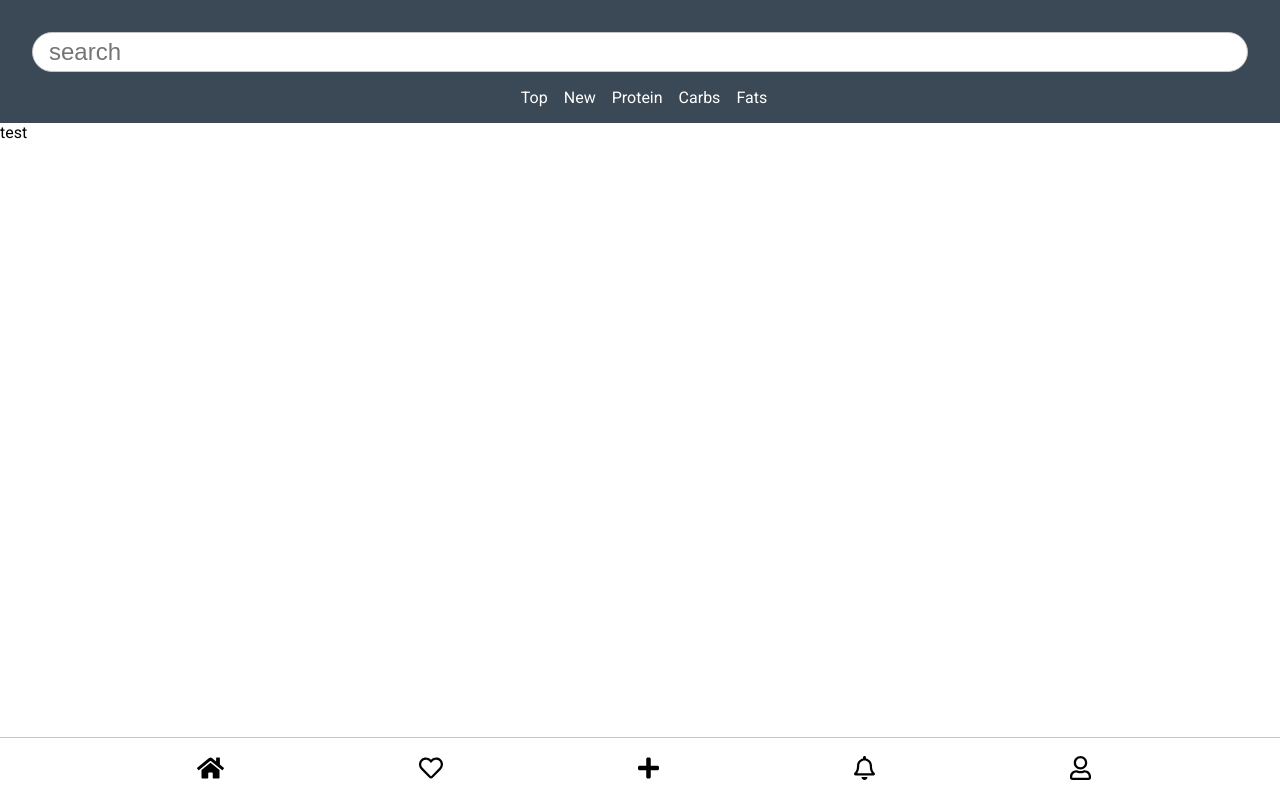
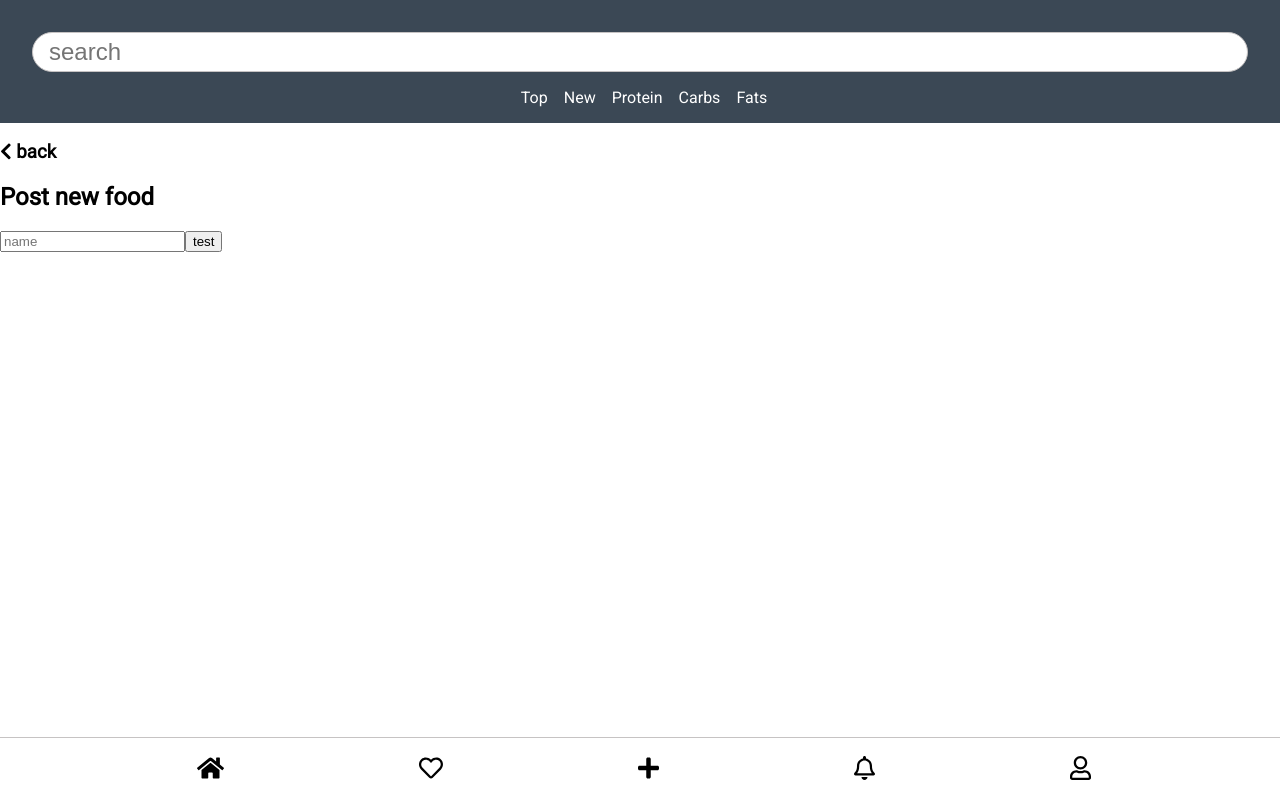
Before and after one commit to mcdanije22/macro_social, a React (Create React App) app in the folder client/: page /addpost in a window 1280 px wide. Built offline with nearby package versions, Linux system fonts and the light colour scheme.

Commit message:
testing nutrition apis

```diff
--- a/client/src/components/addPost/AddPost.js
+++ b/client/src/components/addPost/AddPost.js
@@ -1,13 +1,49 @@
 import React,{Component} from 'react';
+import { FontAwesomeIcon } from '@fortawesome/react-fontawesome'
+import { faChevronLeft} from '@fortawesome/free-solid-svg-icons';
+import axios from 'axios';
 
 class AddPost extends Component{
     constructor(){
         super();
     }
+    getItem=()=>{
+        // axios.get("https://trackapi.nutritionix.com/v2/search/item?nix_item_id=513fc9e73fe3ffd40300109f",{
+        //     headers:{
+        //         'Content-Type':'application/json',
+        //         'x-app-id':'caf20f7b',
+        //         'x-app-key':'561bdd01abc111bb2a285cc7355381be'
+        //     }
+        // })
+        // axios.post("https://trackapi.nutritionix.com/v2/natural/nutrients",{
+        //     headers:{
+        //         'Content-Type':'application/json',
+        //         'x-app-id':'caf20f7b',
+        //         'x-app-key':'561bdd01abc111bb2a285cc7355381be',
+        //         'x-remote-user-id':'0'
+        //     },
+        //     body:{
+        //         "query":'egg'
+        //        }
+        // })
+        axios.get('https://nutritionix-api.p.rapidapi.com/v1_1/search/cheddar%20cheese?fields=item_name%2Citem_id%2Cbrand_name%2Cnf_calories%2Cnf_total_fat,nf_protein,nf_total_carbohydrate',{
+            headers:{
+                'Content-Type':'application/json',
+                "x-rapidapi-host": "nutritionix-api.p.rapidapi.com",
+		        "x-rapidapi-key": "CSYGIdBclQmshGFjNBtBuL8p6H8dp1zBhiTjsnwEBD15jcGHbX"
+            }
+        })
+        .then(res=>{
+            console.log(res)
+        })
+    }
     render(){
         return(
             <div>
-                test
+                <h3><FontAwesomeIcon icon={faChevronLeft} /> back</h3>
+                <h2>Post new food</h2>
+                <input placeholder='name' />
+                <button type='button' onClick={this.getItem}>test</button>
             </div>
         )
     }
```
